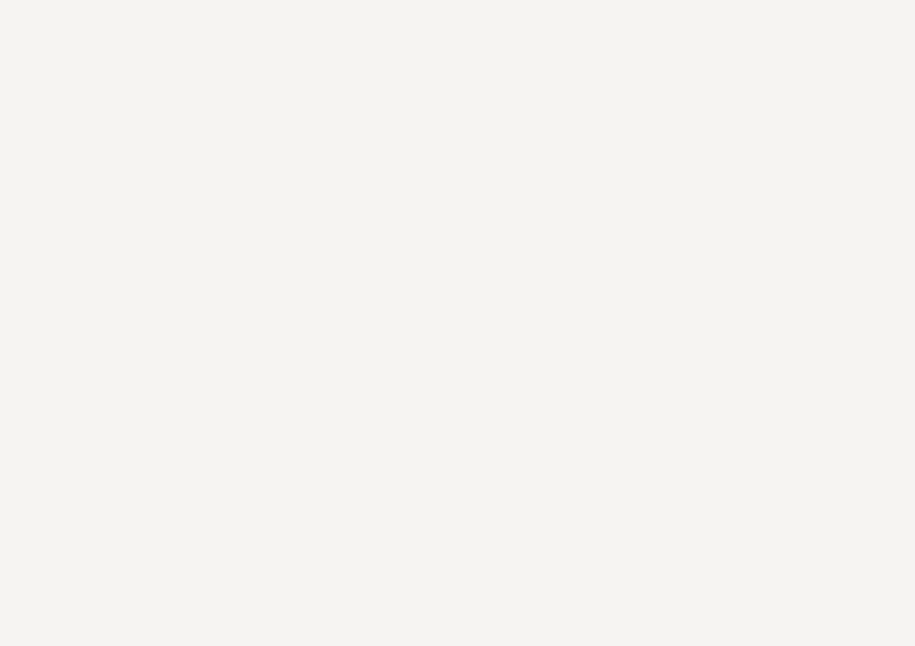
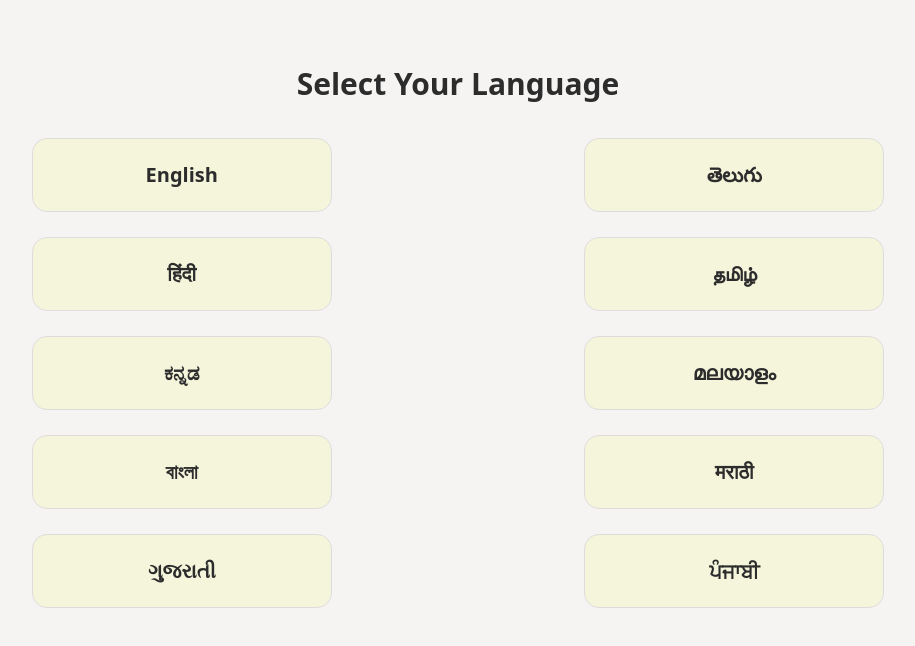
Before and after one commit to GEETHIKAKOSANAM/weavriti, a React (Vite) app: page /language in a window 1280 px wide. Before the commit this address had no page. Shown: the top 646 px of the page, without its empty margins (182-1097 px from the left). Built offline with nearby package versions, Linux system fonts and the light colour scheme.

Commit message:
Added language selection page with multi-language support UI

```diff
--- a/package.json
+++ b/package.json
@@ -10,8 +10,10 @@
     "preview": "vite preview"
   },
   "dependencies": {
+    "i18next": "^26.0.3",
     "react": "^19.2.0",
     "react-dom": "^19.2.0",
+    "react-i18next": "^17.0.2",
     "react-icons": "^5.6.0",
     "react-router-dom": "^7.13.1"
   },
--- a/src/App.jsx
+++ b/src/App.jsx
@@ -9,11 +9,15 @@ import BuyerPage from "./pages/BuyerPage";
 import SellerPage from "./pages/SellerPage";
 import AdminPage from "./pages/AdminPage";
 import ProtectedRoute from "./components/ProtectedRoute";
+import Language from "./pages/Language";
+
+
 
 function App() {
   return (
     <Routes>
       <Route path="/" element={<Splash />} />
+      <Route path="/language" element={<Language />} />
 
       <Route
         path="/home"
--- /dev/null
+++ b/src/language.js
@@ -0,0 +1,98 @@
+import i18n from "i18next";
+import { initReactI18next } from "react-i18next";
+
+const resources = {
+  en: {
+    translation: {
+      shop: "Shop by Region",
+    },
+  },
+  te: {
+  translation: {
+    shop: "ప్రాంతం ప్రకారం కొనండి",
+  },
+},
+hi: {
+    translation: {
+      shop: "क्षेत्र के अनुसार खरीदें",
+      filter: "फ़िल्टर",
+      south: "दक्षिण भारत",
+      north: "उत्तर भारत",
+    },
+  },
+  ta: {
+    translation: {
+      shop: "பகுதி அடிப்படையில் வாங்குங்கள்",
+      filter: "வடிகட்டி",
+      south: "தென் இந்தியா",
+      north: "வட இந்தியா",
+    },
+  },
+
+  kn: {
+    translation: {
+      shop: "ಪ್ರದೇಶದ ಆಧಾರದ ಮೇಲೆ ಖರೀದಿಸಿ",
+      filter: "ಫಿಲ್ಟರ್",
+      south: "ದಕ್ಷಿಣ ಭಾರತ",
+      north: "ಉತ್ತರ ಭಾರತ",
+    },
+  },
+
+  ml: {
+    translation: {
+      shop: "പ്രദേശത്തിന്റെ അടിസ്ഥാനത്തിൽ വാങ്ങുക",
+      filter: "ഫിൽട്ടർ",
+      south: "ദക്ഷിണ ഇന്ത്യ",
+      north: "വടക്കേ ഇന്ത്യ",
+    },
+  },
+
+  bn: {
+    translation: {
+      shop: "অঞ্চল অনুযায়ী কিনুন",
+      filter: "ফিল্টার",
+      south: "দক্ষিণ ভারত",
+      north: "উত্তর ভারত",
+    },
+  },
+
+  mr: {
+    translation: {
+      shop: "प्रदेशानुसार खरेदी करा",
+      filter: "फिल्टर",
+      south: "दक्षिण भारत",
+      north: "उत्तर भारत",
+    },
+  },
+
+  gu: {
+    translation: {
+      shop: "પ્રદેશ અનુસાર ખરીદી કરો",
+      filter: "ફિલ્ટર",
+      south: "દક્ષિણ ભારત",
+      north: "ઉત્તર ભારત",
+    },
+  },
+
+  pa: {
+    translation: {
+      shop: "ਖੇਤਰ ਦੇ ਅਨੁਸਾਰ ਖਰੀਦੋ",
+      filter: "ਫਿਲਟਰ",
+      south: "ਦੱਖਣ ਭਾਰਤ",
+      north: "ਉੱਤਰ ਭਾਰਤ",
+    },
+  },
+};
+
+
+
+
+i18n.use(initReactI18next).init({
+  resources,
+  lng: localStorage.getItem("lang") || "en",
+  interpolation: {
+    escapeValue: false,
+  },
+});
+
+export default i18n;
--- a/src/main.jsx
+++ b/src/main.jsx
@@ -2,6 +2,7 @@ import React from "react";
 import ReactDOM from "react-dom/client";
 import { BrowserRouter } from "react-router-dom";
 import App from "./App";
+import "./language";
 import "./index.css";
 
 ReactDOM.createRoot(document.getElementById("root")).render(
--- a/src/pages/Home.jsx
+++ b/src/pages/Home.jsx
@@ -1,5 +1,6 @@
 import { useNavigate } from "react-router-dom";
 import { useState } from "react";
+import { useTranslation } from "react-i18next";
 import "./Home.css";
 
 import banarasi from "../assets/images/banarasi.jpeg";
@@ -29,13 +30,14 @@ const products = [
 const Home = () => {
   const navigate = useNavigate();
   const [showFilter, setShowFilter] = useState(false);
+  const { t } = useTranslation();
 
 
   return (
     <>
       {/* REGION BASED SECTION */}
       <section className="featured" id="featured">
-        <h2>SHOP BY REGION</h2>
+        <h2>{t("shop")}</h2>
          {/* FILTER BUTTONS */}
          <div className="top-filter">
   <button onClick={() => setShowFilter(!showFilter)}>
--- /dev/null
+++ b/src/pages/Language.css
@@ -0,0 +1,37 @@
+.language-container {
+  text-align: center;
+  margin-top: 60px;
+}
+
+.language-container h2 {
+  margin-bottom: 30px;
+  font-size: 30px;
+}
+
+/* TWO COLUMN LAYOUT */
+.language-grid {
+  display: grid;
+  grid-template-columns: repeat(2, 1fr); /* 2 columns */
+  gap: 25px;
+  justify-items: center;
+  padding: 0 100px;
+}
+
+/* BIGGER BUTTONS */
+.language-card {
+  width: 300px;              /* increase width */
+  padding: 20px;             /* increase height */
+  background-color: #f5f5dc; /* beige */
+  border-radius: 15px;
+  cursor: pointer;
+  font-size: 20px;           /* bigger text */
+  font-weight: bold;
+  text-align: center;
+  transition: 0.3s;
+  border: 1px solid #ddd;
+}
+
+.language-card:hover {
+  background-color: #e6dcc5;
+  transform: scale(1.05);
+}
--- a/src/pages/Login.jsx
+++ b/src/pages/Login.jsx
@@ -28,7 +28,7 @@ function Login() {
       navigate("/seller");
     }
     else {
-      navigate("/home");
+      navigate("/language");
     }
   };
 
--- /dev/null
+++ b/src/pages/language.jsx
@@ -0,0 +1,47 @@
+import { useNavigate } from "react-router-dom";
+import i18n from "../language";
+import "./Language.css";
+
+const Language = () => {
+  const navigate = useNavigate();
+
+  const selectLanguage = (lang) => {
+    i18n.changeLanguage(lang);
+    localStorage.setItem("lang", lang);
+    navigate("/home");
+    window.location.reload(); // refresh for instant change
+  };
+
+  const languages = [
+    { code: "en", name: "English" },
+    { code: "te", name: "తెలుగు" },
+    { code: "hi", name: "हिंदी" },
+    { code: "ta", name: "தமிழ்" },
+    { code: "kn", name: "ಕನ್ನಡ" },
+    { code: "ml", name: "മലയാളം" },
+    { code: "bn", name: "বাংলা" },
+    { code: "mr", name: "मराठी" },
+    { code: "gu", name: "ગુજરાતી" },
+    { code: "pa", name: "ਪੰਜਾਬੀ" },
+  ];
+
+  return (
+    <div className="language-container">
+      <h2>Select Your Language</h2>
+
+      <div className="language-grid">
+        {languages.map((lang) => (
+          <div
+            key={lang.code}
+            className="language-card"
+            onClick={() => selectLanguage(lang.code)}
+          >
+            {lang.name}
+          </div>
+        ))}
+      </div>
+    </div>
+  );
+};
+
+export default Language;
```
Also changed, not shown: 1 other file (tests, documents, lock files or other folders).
